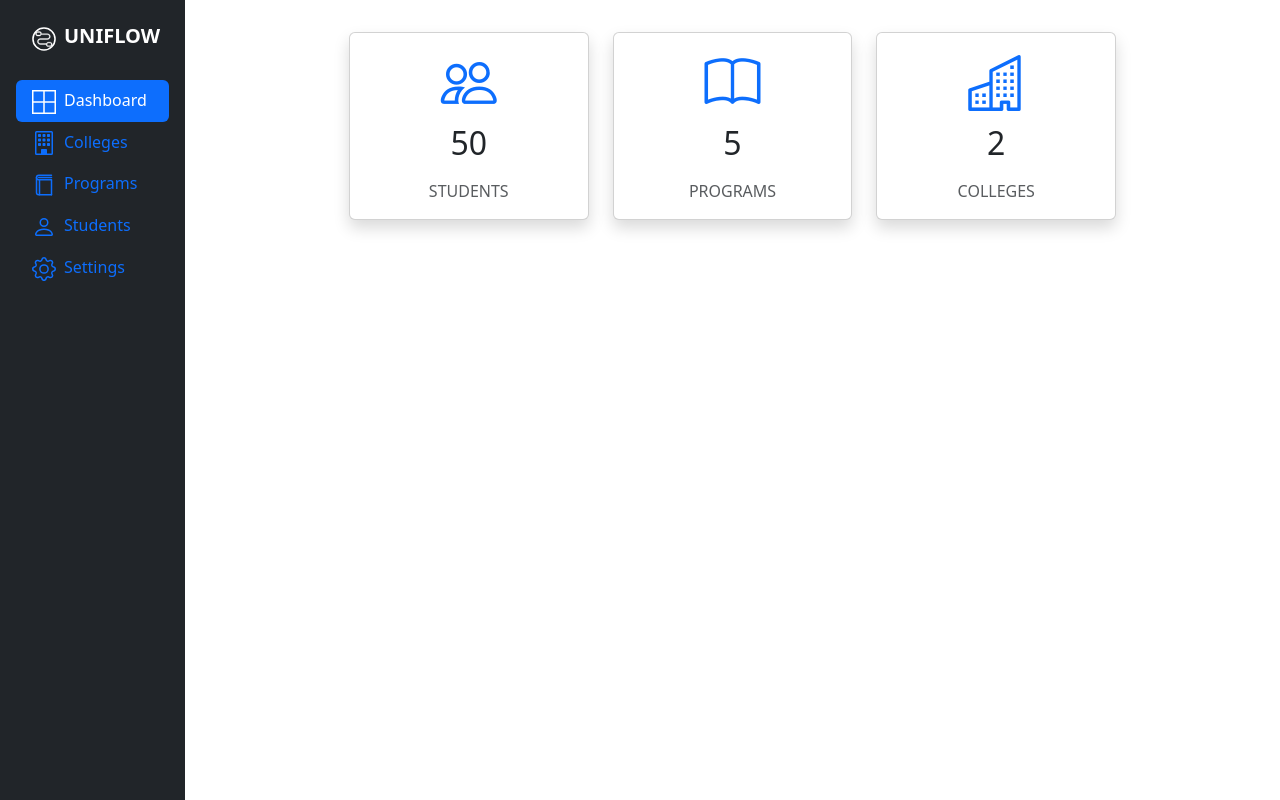
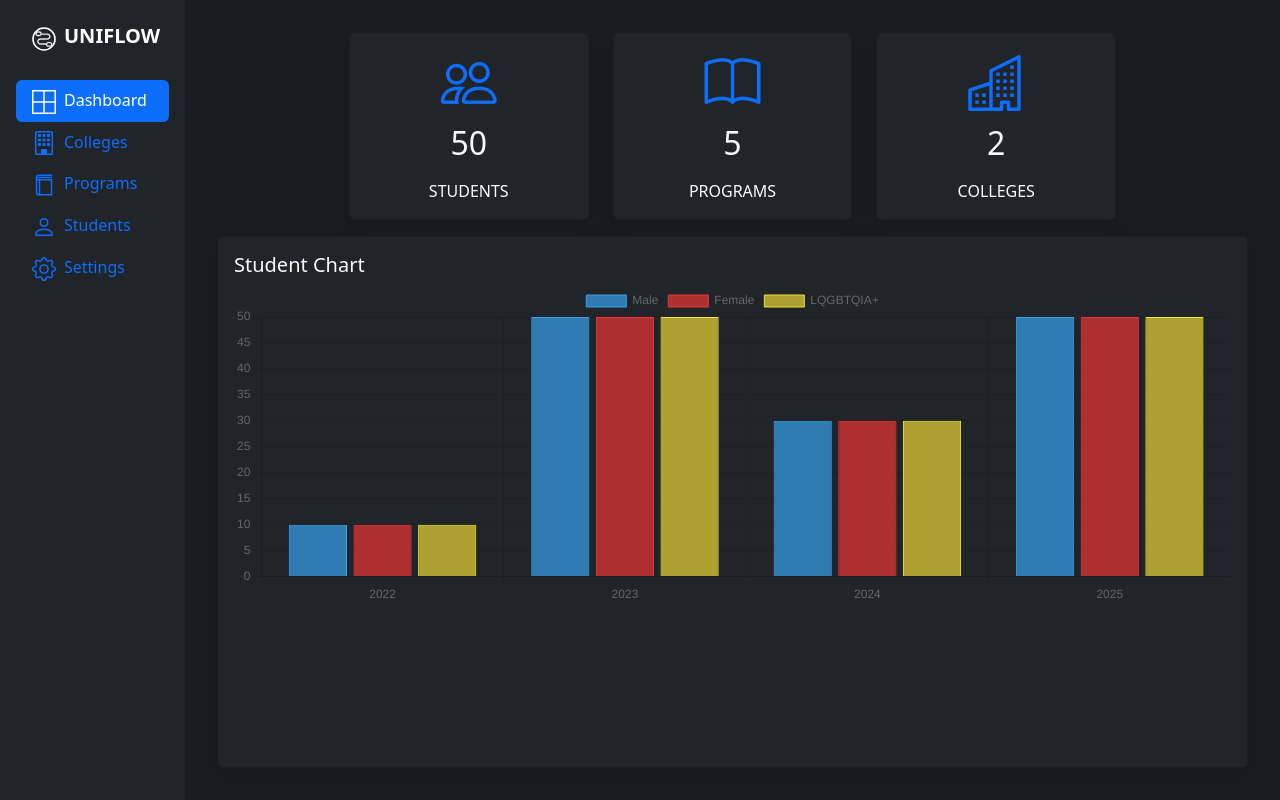
Before and after one commit to KnightmareLeon/simple-student-information-system-webapp, a Flask app: page / in a window 1280 px wide. Run offline with Flask 3, Linux system fonts and the light colour scheme; some libraries are stand-ins or nearby versions.

Commit message:
feat(dashboard): add student chart card; style(content): make background color dark

```diff
--- a/src/views/static/script.js
+++ b/src/views/static/script.js
@@ -9,3 +9,39 @@ toggleHeader.addEventListener('click', () => {
 let collegeTable = new DataTable('#CollegeTable');
 let programTable = new DataTable('#ProgramTable');
 let studentTable = new DataTable('#StudentTable');
+
+const ctx = document.getElementById('dashboardStudentChart').getContext('2d');
+const myBarChart = new Chart(ctx, {
+    type: 'bar',
+    data: {
+    labels: ['2022', '2023', '2024', '2025'],
+    datasets: [{
+        label: 'Male',
+        data: [10, 50, 30, 50],
+        backgroundColor: 'rgba(54, 162, 235, 0.7)',
+        borderColor: 'rgba(54, 162, 235, 1)',
+        borderWidth: 1
+    },
+    {
+        label: 'Female',
+        data: [10, 50, 30, 50],
+        backgroundColor: 'rgba(235, 54, 54, 0.7)',
+        borderColor: 'rgba(235, 54, 54, 1)',
+        borderWidth: 1
+    },
+    {
+        label: 'LQGBTQIA+',
+        data: [10, 50, 30, 50],
+        backgroundColor: 'rgba(235, 214, 54, 0.7)',
+        borderColor: 'rgba(235, 229, 54, 1)',
+        borderWidth: 1
+    }]
+    },
+    options: {
+    responsive: true,
+    maintainAspectRatio: false,
+        scales: {
+        y: { beginAtZero: true }
+        }
+    }
+});
--- a/src/views/static/style.css
+++ b/src/views/static/style.css
@@ -1,5 +1,9 @@
 body {
     display: flex;
+}
+
+.bg-content {
+    background-color: #1a1d20 !important;
 }
 
 .sidebar {
@@ -77,20 +81,20 @@ tr button{
 tr:hover button{
     visibility: visible;
 }
-.card {
+.dashboard-header .card {
     transition: all 0.3s ease;
 }
 
-.card:hover {
+.dashboard-header .card:hover {
     transform: translateY(-5px);
     box-shadow: 0 10px 20px rgba(0, 0, 0, .12), 0 4px 8px rgba(0, 0, 0, .06);
 }
 
-.card-body .display-4 {
+.dashboard-header .card-body .display-4 {
     transition: all 0.3s ease;
 }
 
-.card:hover .card-body .display-4 {
+.dashboard-header .card:hover .card-body .display-4 {
     transform: scale(1.1);
 }
 @keyframes fadeInActive {
--- a/src/views/templates/base.html
+++ b/src/views/templates/base.html
@@ -100,7 +100,7 @@
         </nav>
 
         <!-- Main Content -->
-        <div class="content col d-flex flex-column vh-100">
+        <div class="content col d-flex flex-column vh-100 bg-content text-light">
             {% block content %}
 
             {% endblock %}
@@ -117,6 +117,8 @@
     <script src="https://cdn.datatables.net/2.3.4/js/dataTables.min.js"></script>
     <!-- DataTables + Bootstrap JS -->
     <script src="https://cdn.datatables.net/2.3.4/js/dataTables.bootstrap5.js"></script>
+    <!-- Chart.js -->
+    <script src="https://cdn.jsdelivr.net/npm/chart.js"></script>
     <!-- Custom Script-->
     <script src="{{ url_for('static', filename='script.js') }}"></script>
 </div>
--- a/src/views/templates/dashboard/index.html
+++ b/src/views/templates/dashboard/index.html
@@ -3,9 +3,19 @@
 {% block title %}Uniflow Dashboard{% endblock %}
 
 {% block content %}
-<div class="row row-cols-1 row-cols-md-4 g-4 d-flex justify-content-center">
+<div class="dashboard-header row row-cols-1 row-cols-md-4 g-4 d-flex justify-content-center mb-3">
     {% include "dashboard/partials/_student_card.html" %}
     {% include "dashboard/partials/_program_card.html" %}
     {% include "dashboard/partials/_college_card.html" %}
 </div>
+
+<div class="card shadow flex-grow-1 bg-dark text-light">
+    <div class="card-body">
+        <h5 class="card-title">Student Chart</h5>
+        <div class="chart-container" style="position: relative; height:40vh; width:100%;">
+            <canvas id="dashboardStudentChart"></canvas>
+        </div>
+    </div>
+</div>
+
 {% endblock %}
--- a/src/views/templates/dashboard/partials/_base_dashboard_card.html
+++ b/src/views/templates/dashboard/partials/_base_dashboard_card.html
@@ -1,5 +1,5 @@
 <div class="col">
-    <div class="card h-100 text-center shadow">
+    <div class="card h-100 text-center shadow bg-dark text-light">
         <div class="card-body">
             <div class="display-4 text-primary mb-2">
                 {% block cardicon %}
@@ -7,7 +7,7 @@
                 {% endblock %}
             </div>
             <h2 class="card-title mb-3">{{total}}</h2>
-            <p class="card-text text-muted">{{title}}</p>
+            <p class="card-text text-light">{{title}}</p>
         </div>
     </div>
 </div>
--- a/src/views/templates/table_base.html
+++ b/src/views/templates/table_base.html
@@ -3,8 +3,8 @@
 {% block title %} {% endblock %}
 
 {% block content %}
-<div class="content-table-header d-flex flex-nowrap justify-content-between border-bottom py-3">
-    <h4>{{ header_var}} Records</h4>
+<div class="content-table-header d-flex flex-wrap justify-content-between border-bottom py-3 align-items-center">
+    <h4 class="mb-2 mb-md-0">{{ header_var}} Records</h4>
     <button type="button" class="btn btn-primary d-flex align-items-center" data-bs-toggle="modal" data-bs-target="#addRecordModal">
         <span class="icon me-2">
             {% block addbuttonicon %}
@@ -15,7 +15,7 @@
     </button>
 </div>
 <div class="table-responsive flex-grow-1">
-    <table id="{{header_var}}Table" class="table shadow table-striped table-hover">
+    <table id="{{header_var}}Table" class="table table-dark shadow table-striped table-hover">
         <thead>
             <tr>
                 {% block tableheader %}
```
